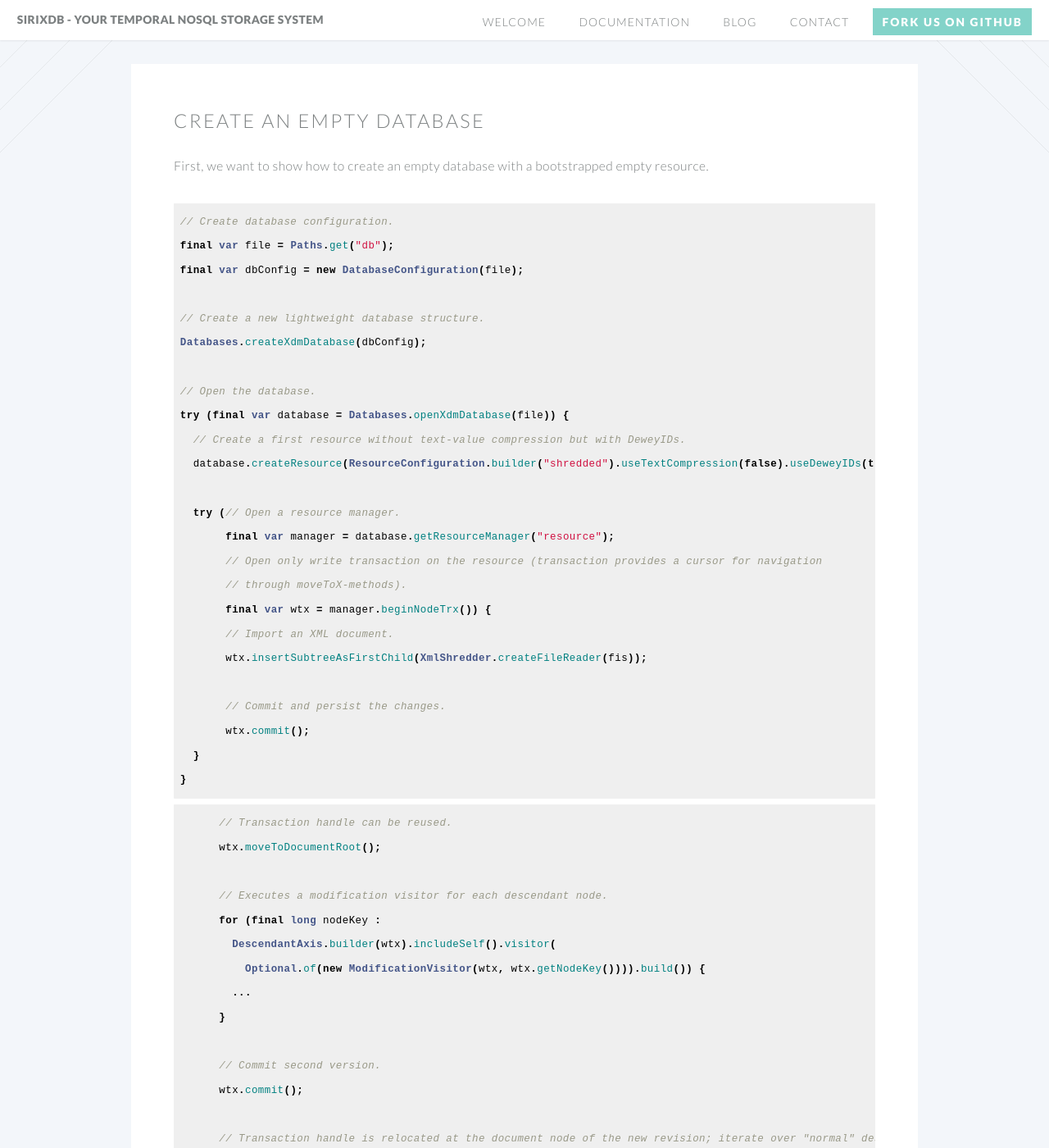
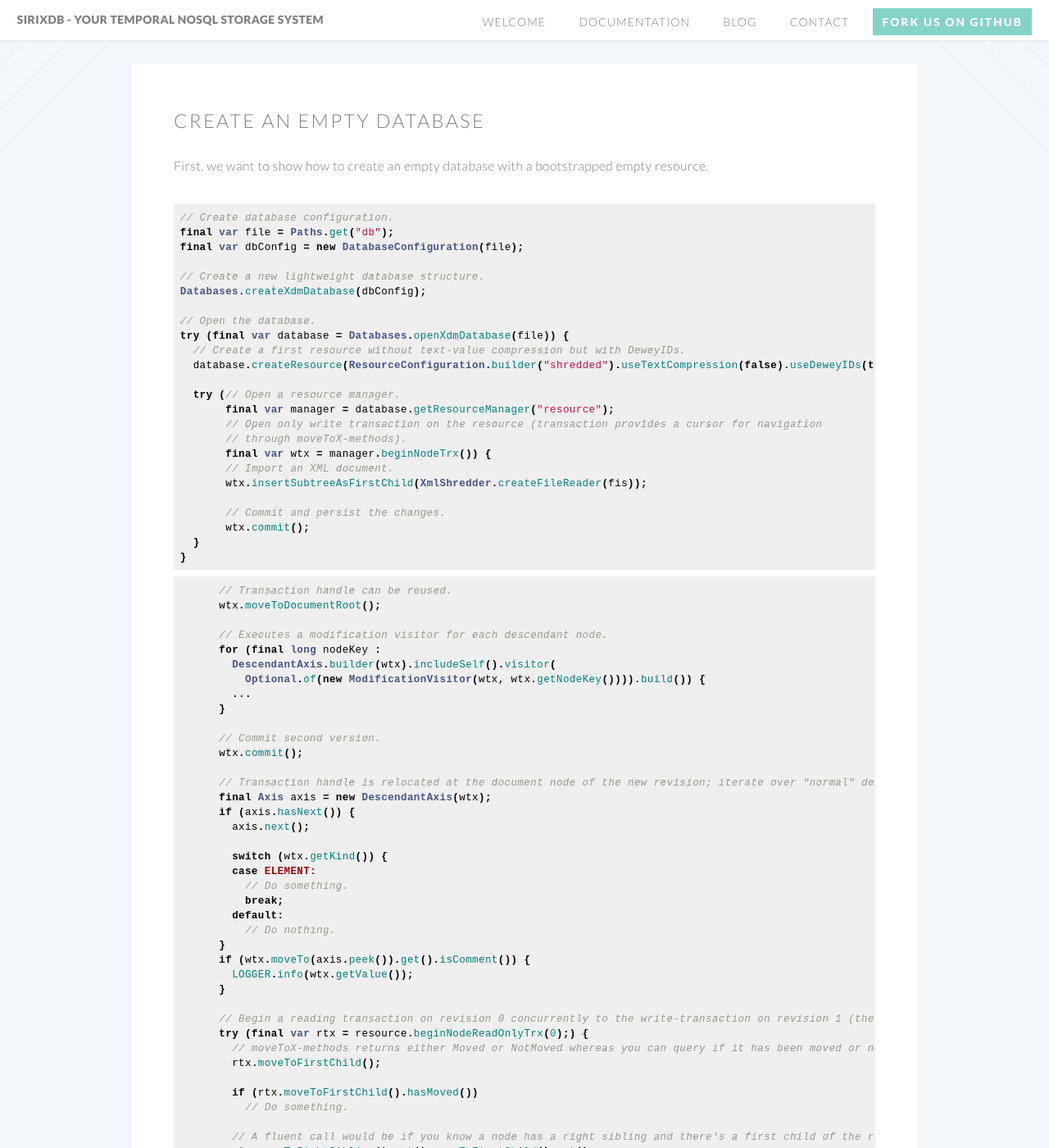
Before and after one commit to sirixdb/sirixdb.github.io, a Jekyll site: the page built from low-level-api.md, in a window 1280 px wide and 1400 px high, scrolled down 247 px. Shown: the whole window at 82% size. Built offline with Jekyll 4.4.1, drawn with Linux system fonts in a browser that asks for light colours; our own code applies the rules of GitHub Pages for plain Markdown files.

Commit message:
Update style.css

```diff
--- a/css/style.css
+++ b/css/style.css
@@ -1105,6 +1105,7 @@
 
 section.markdown {
   font-size: 0.9em;
+  line-height: initial;
 }
 
 section.markdown > p {
@@ -1113,10 +1114,6 @@ section.markdown > p {
   margin-top: .4em;
   padding-bottom: .4em;
   line-height: 1em;
-}
-
-section.markdown > span {
-  line-height: .5em;
 }
 
 pre.highlight {
```
